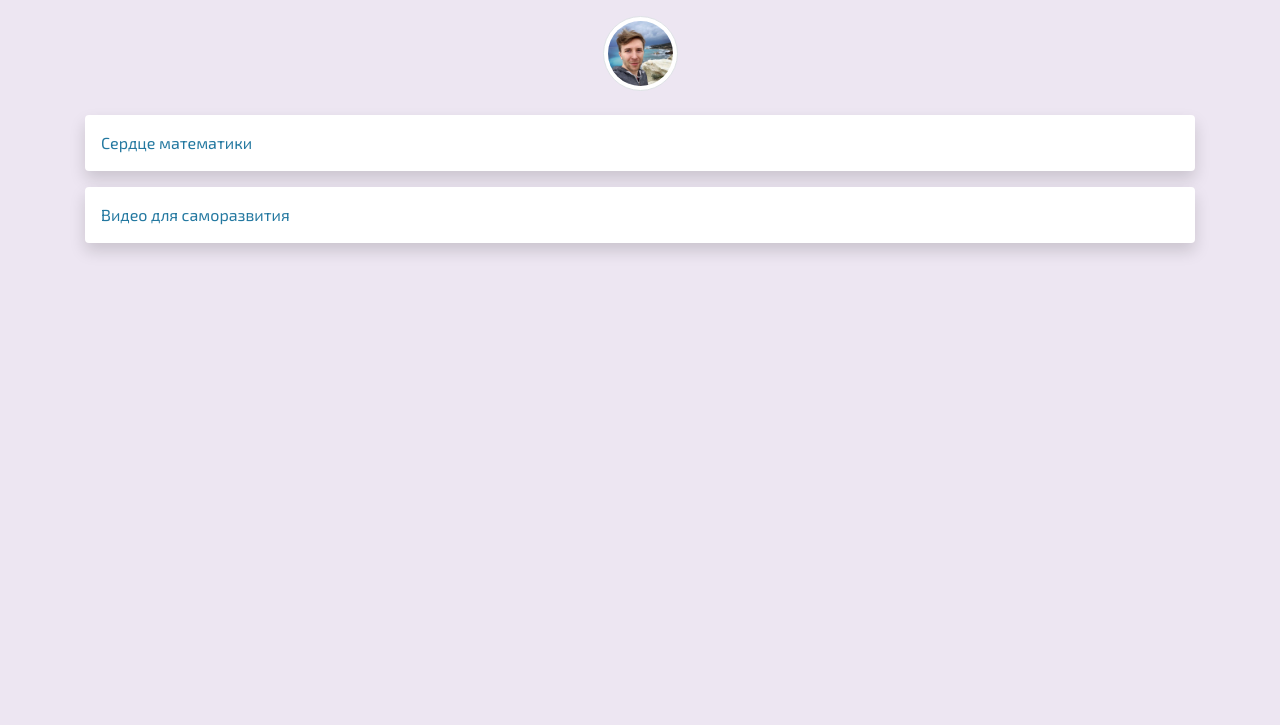
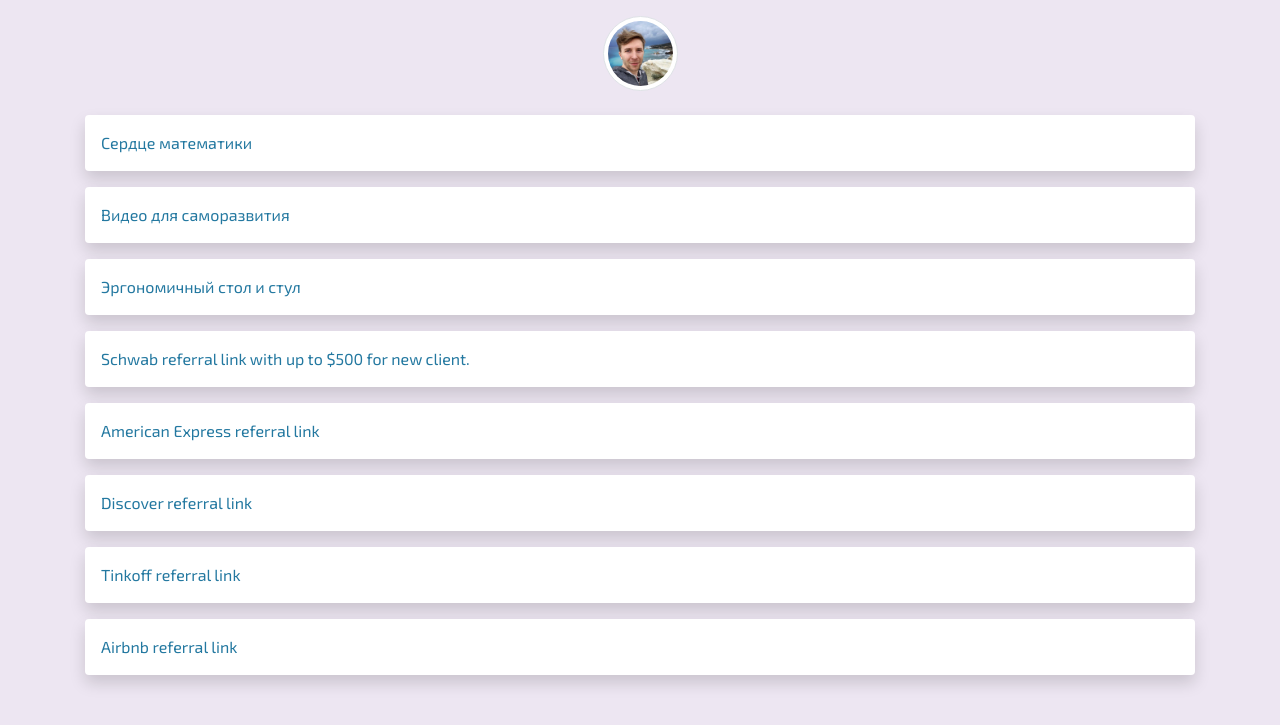
Before and after one commit to safonovilya/safonovilya.github.io, a Jekyll site: the page built from linklist.md, in a window 1280 px wide. Shown: the top 725 px of the page. Built offline with Jekyll 4.4.1, drawn with Linux system fonts in a browser that asks for light colours.

```diff
--- a/_data/links.json
+++ b/_data/links.json
@@ -7,6 +7,30 @@
     {
       "title": "Видео для саморазвития",
       "link": "http://bit.ly/2IJ1Dlt"
+    },
+    {
+      "title": "Эргономичный стол и стул",
+      "link": "https://www.autonomous.ai?rid=4fce82"
+    },
+    {
+      "title": "Schwab referral link with up to $500 for new client.",
+      "link": "https://www.schwab.com/public/schwab/nn/refer-prospect.html?refrid=REFERDDYQYQ96"
+    },
+    {
+      "title": "American Express referral link",
+      "link": "http://refer.amex.us/ILYASt8YQ?XL=MIACP"
+    },
+    {
+      "title": "Discover referral link",
+      "link": "https://refer.discover.com/s/safonov.ilya?advocate.partner_share_id=714697772"
+    },
+    {
+      "title": "Tinkoff referral link",
+      "link": "https://www.tinkoff.ru/sl/FPQskfsheN"
+    },
+    {
+      "title": "Airbnb referral link",
+      "link": "https://abnb.me/e/FLEM3Q6Bzcb"
     }
   ]
 }
```
Also changed, not shown: _posts/2019-06-01-choose.md (+0 -2 lines), _posts/2020-12-27-money-clock.md (added, +38 -0 lines), js/choose.js (+1 -7 lines), js/money-clock.js (added, +33 -0 lines), package.json (added, +10 -0 lines), Gemfile.lock, images/in-time.gif (added).
